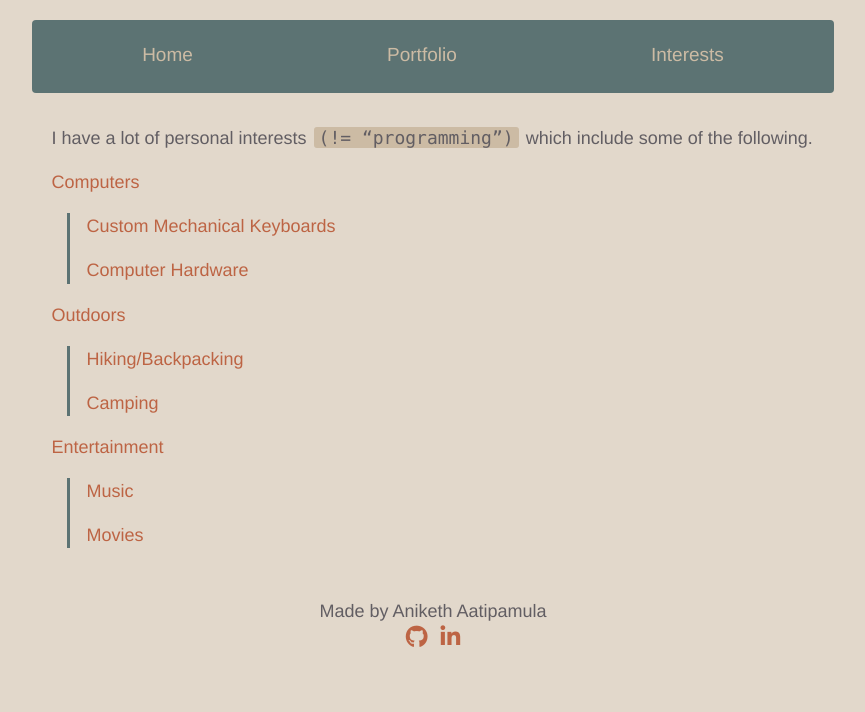
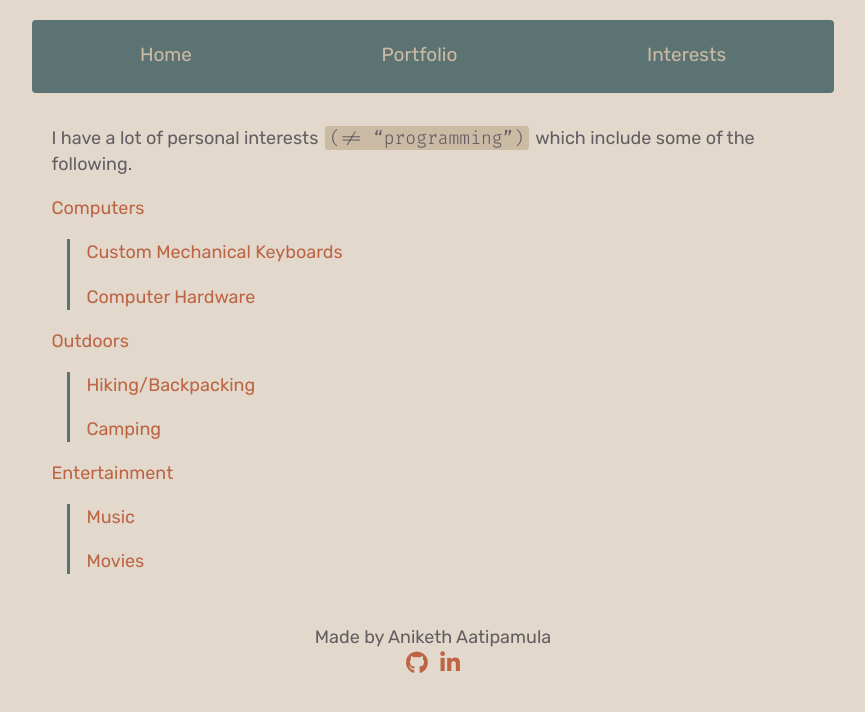
Before and after one commit to aaatipamula/aaatipamula.github.io, a Jekyll site: the page built from interests/interests.md, in a window 1280 px wide. Shown: the top 712 px of the page, without its empty margins (207-1072 px from the left). Built offline with Jekyll 4.4.1, drawn with Linux system fonts in a browser that asks for light colours; nearby versions of some CDN libraries.

Commit message:
change font imports, get rid of unnecessary font defaults, clean up some random files

```diff
--- a/_config.yml
+++ b/_config.yml
@@ -17,9 +17,6 @@ author: Aniketh Aatipamula
 github: aaatipamula
 linkedin: aniketh-aatipamula-a0a120150/
 email: aaatipamula@gmail.com
-
-baseurl: "" # the subpath of your site, e.g. /blog
-url: "" # the base hostname & protocol for your site, e.g. http://example.com
 
 sass:
   sass_dir: _sass
@@ -42,3 +39,7 @@ markdown: kramdown
 
 timezone: America/Chicago
 timezone_short: CST
+
+# Serve
+host: 0.0.0.0
+port: 4000
--- a/_includes/head.html
+++ b/_includes/head.html
@@ -9,8 +9,9 @@
   <!-- Include fontawesome icons  -->
   <script src="https://kit.fontawesome.com/ccfc031c94.js" crossorigin="anonymous"></script>
 
-  <!-- Rubik font -->
-  <link rel="https://fonts.googleapis.com/css?family=Rubik"/>
-  <link rel="https://fonts.googleapis.com/css?family=Rubik+Mono+One"/>
+  <!-- Google Fonts -->
+  <link rel="preconnect" href="https://fonts.googleapis.com">
+  <link rel="preconnect" href="https://fonts.gstatic.com" crossorigin>
+  <link href="https://fonts.googleapis.com/css2?family=Fira+Code:wght@300&family=Rubik:ital,wght@0,300..900;1,300..900&display=swap" rel="stylesheet">
 
 </head>
--- a/_sass/main.scss
+++ b/_sass/main.scss
@@ -8,7 +8,7 @@ body {
 
   font-size: 16px;
   line-height: 1.45;
-  font-family: "Rubik", Helvetica, Arial, Freesans, clean, sans-serif;
+  font-family: "Rubik", sans-serif;
 
   margin: 1rem auto 1rem;
   padding: .25rem;
@@ -86,7 +86,7 @@ blockquote {
 // code blocks
 code, pre {
     background-color: $background-dr;
-    font-family: "Rubik Mono One", Menlo, Monaco, "Courier New", monospace;
+    font-family: "Fira Code", monospace;
     border-radius: 3px;
 }
 
```
Also changed, not shown: 404.html (line endings or trailing spaces).
